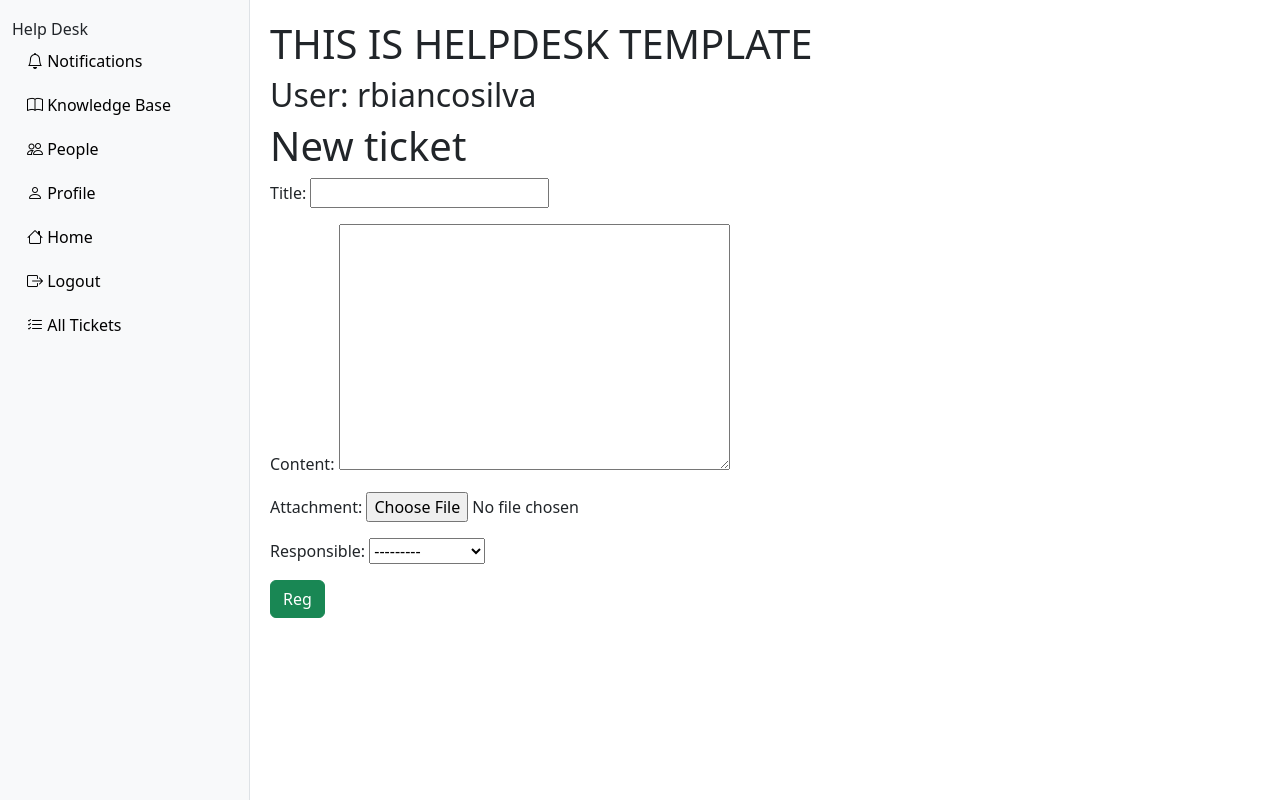
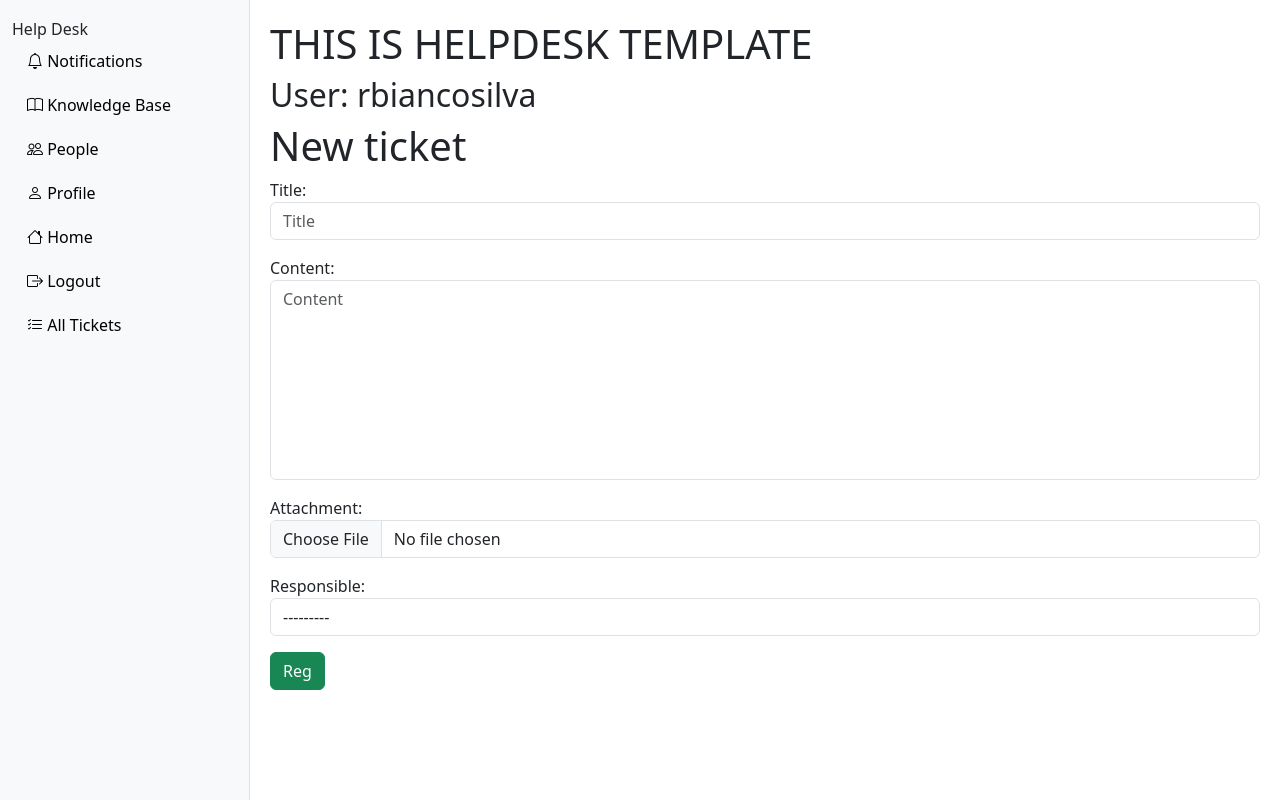
Before and after one commit to rbiancosilva/django-helpdesk, a Django app: page /tickets/new/ in a window 1280 px wide. Run offline with Django 5.2, Linux system fonts and the light colour scheme; a user stored in the database is signed in; data comes from the database, SQL or seed files in the repository; both versions use the stored data as it was after the commit.

Commit message:
Adding style to change ticket view

```diff
--- a/django_helpdesk/apps/tickets/templates/new_tickets.html
+++ b/django_helpdesk/apps/tickets/templates/new_tickets.html
@@ -18,4 +18,10 @@
         {{ form.as_p }}
         <button type="submit" class="btn btn-success">Reg</button>
     </form>
+    <style>
+        .form-textarea {
+            height: 200px; /* Set the desired height */
+            resize: none;  /* Disable resizing */
+        }
+    </style>
 {% endblock %}
--- a/django_helpdesk/apps/tickets/views.py
+++ b/django_helpdesk/apps/tickets/views.py
@@ -98,10 +98,10 @@ class TicketDetailView(LoginRequiredMixin, DetailView, FormMixin):
 
 
 class TicketForm(forms.Form):
-    title = forms.CharField(max_length=60, required=True)
-    content = forms.CharField(widget=forms.Textarea())
-    attachment = forms.ImageField(required=False)
-    responsible = forms.ModelChoiceField(queryset=User.objects.filter(groups__name='operator'))
+    title = forms.CharField(max_length=60, required=True, widget=forms.TextInput(attrs={'class': 'form-control', 'placeholder': 'Title'}))
+    content = forms.CharField(widget=forms.Textarea(attrs={'class': 'form-control form-textarea', 'placeholder':'Content'}))
+    attachment = forms.ImageField(required=False, widget=forms.FileInput(attrs={'class': 'form-control', 'placeholder': 'Attachment'}))
+    responsible = forms.ModelChoiceField(queryset=User.objects.filter(groups__name='operator'), widget=forms.Select(attrs={'class': 'form-control', 'placeholder': 'Responsible'}))
 
 
 class TicketUpdateView(LoginRequiredMixin, PermissionRequiredMixin, UpdateView):
@@ -111,6 +111,8 @@ class TicketUpdateView(LoginRequiredMixin, PermissionRequiredMixin, UpdateView):
         "responsible",
         "status"
     ]
+
+
 
     #choosing permissions
     permission_required = 'tickets.change_ticket'
@@ -125,6 +127,8 @@ class TicketUpdateView(LoginRequiredMixin, PermissionRequiredMixin, UpdateView):
     def get_form(self, form_class=None):
         form = super().get_form(form_class)
         form.fields['responsible'].queryset = User.objects.filter(groups__name='operator')
+        form.fields['responsible'].widget.attrs.update({'class': 'form-control'})
+        form.fields['status'].widget.attrs.update({'class': 'form-control'})
         return form
 
     #used in order to redirect to a view with the pk as argument
--- a/django_helpdesk/settings.py
+++ b/django_helpdesk/settings.py
@@ -11,7 +11,6 @@ https://docs.djangoproject.com/en/5.1/ref/settings/
 """
 import os
 from pathlib import Path
-from django.urls import reverse_lazy
 
 # Build paths inside the project like this: BASE_DIR / 'subdir'.
 BASE_DIR = Path(__file__).resolve().parent.parent
@@ -26,7 +25,7 @@ SECRET_KEY = 'django-insecure-yrk63ndez-i@&*k0zmro7wd2^q2sr2ngeu1x!*1w#w=xckbtw_
 # SECURITY WARNING: don't run with debug turned on in production!
 DEBUG = True
 
-ALLOWED_HOSTS = []
+ALLOWED_HOSTS = ['172.16.4.6', 'localhost', '127.0.0.1']
 
 #Set media to media folder in root directory
 MEDIA_URL = '/media/'
--- /dev/null
+++ b/media/article_attachments/files/Retorno_do_GetSMS_.txt
@@ -0,0 +1 @@
+[{'SMSC': {'Location': 0, 'Name': '', 'Format': 'Text', 'Validity': 'NA', 'Number': '+550101102073', 'DefaultNumber': ''}, 'UDH': {'Type': 'NoUDH', 'Text': b'', 'ID8bit': 0, 'ID16bit': 0, 'PartNumber': -1, 'AllParts': 0}, 'Folder': 1, 'InboxFolder': 1, 'Memory': 'SM', 'Location': 1, 'Name': '', 'Number': '+5511996731206', 'Text': 'teste ', 'Type': 'Deliver', 'Coding': 'Default_No_Compression', 'DateTime': datetime.datetime(2024, 9, 5, 11, 18, 48), 'SMSCDateTime': datetime.datetime(2024, 9, 5, 16, 42, 10), 'DeliveryStatus': 0, 'ReplyViaSameSMSC': 0, 'State': 'Read', 'Class': -1, 'MessageReference': 0, 'ReplaceMessage': 0, 'RejectDuplicates': 0, 'Length': 6}]
--- /dev/null
+++ b/media/article_attachments/files/Retorno_do_GetSMS__DfTedLG.txt
@@ -0,0 +1 @@
+[{'SMSC': {'Location': 0, 'Name': '', 'Format': 'Text', 'Validity': 'NA', 'Number': '+550101102073', 'DefaultNumber': ''}, 'UDH': {'Type': 'NoUDH', 'Text': b'', 'ID8bit': 0, 'ID16bit': 0, 'PartNumber': -1, 'AllParts': 0}, 'Folder': 1, 'InboxFolder': 1, 'Memory': 'SM', 'Location': 1, 'Name': '', 'Number': '+5511996731206', 'Text': 'teste ', 'Type': 'Deliver', 'Coding': 'Default_No_Compression', 'DateTime': datetime.datetime(2024, 9, 5, 11, 18, 48), 'SMSCDateTime': datetime.datetime(2024, 9, 5, 16, 42, 10), 'DeliveryStatus': 0, 'ReplyViaSameSMSC': 0, 'State': 'Read', 'Class': -1, 'MessageReference': 0, 'ReplaceMessage': 0, 'RejectDuplicates': 0, 'Length': 6}]
```
Also changed, not shown: db.sqlite3, media/article_attachments/images/peakpx.jpg (added), media/article_attachments/images/peakpx_Ive1ow9.jpg (added), media/profile_pictures/peakpx.jpg (added), media/profile_pictures/peakpx_RCBIYmp.jpg (added), media/tickets_attachments/Gruf.png (added), media/tickets_attachments/gabriel.jpg (added), media/tickets_attachments/peakpx.jpg (added), media/tickets_attachments/peakpx_TgEXu8I.jpg (added), media/tickets_attachments/peakpx_fJNVf0i.jpg (added), media/tickets_attachments/rafael.jpg (added).
